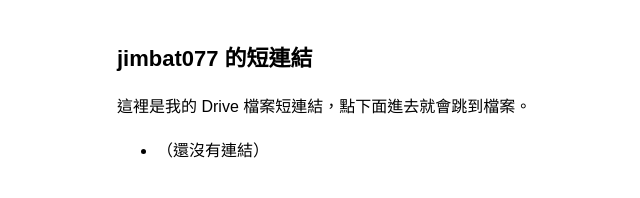
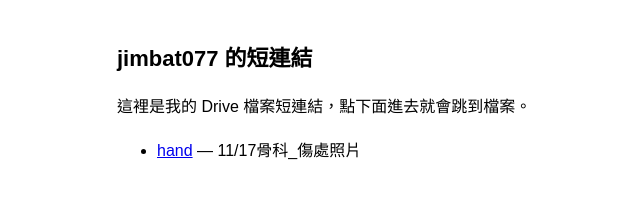
Before and after one commit to jimbat077/go, a plain HTML site: page index.html in a window 1280 px wide. Shown: the whole page, without its empty margins (203-843 px from the left). Drawn offline with Linux system fonts and the light colour scheme.

Commit message:
Add link to hand orthopedic injury photos

```diff
--- a/index.html
+++ b/index.html
@@ -10,7 +10,7 @@
 <h1>jimbat077 的短連結</h1>
 <p>這裡是我的 Drive 檔案短連結，點下面進去就會跳到檔案。</p>
 <ul>
-<li>（還沒有連結）</li>
+<li><a href="hand/">hand</a> — 11/17骨科_傷處照片</li>
 </ul>
 </body>
 </html>
```
